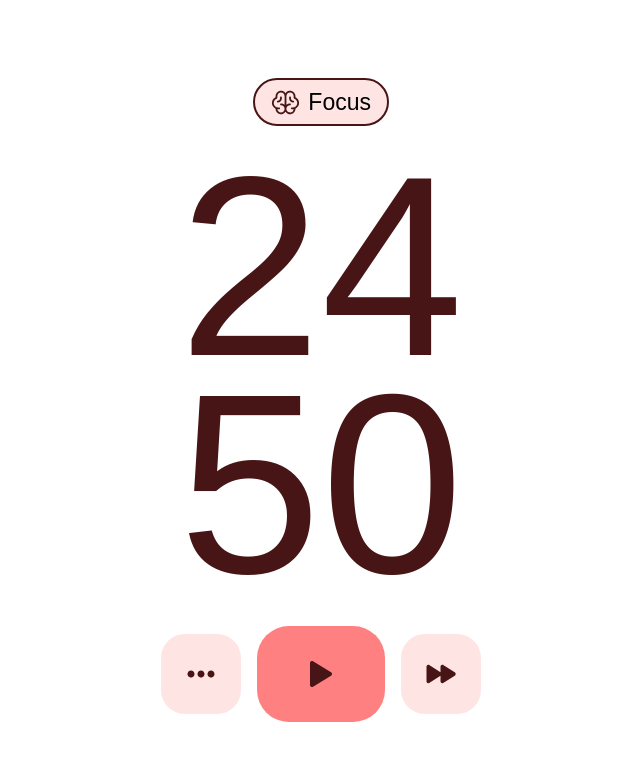
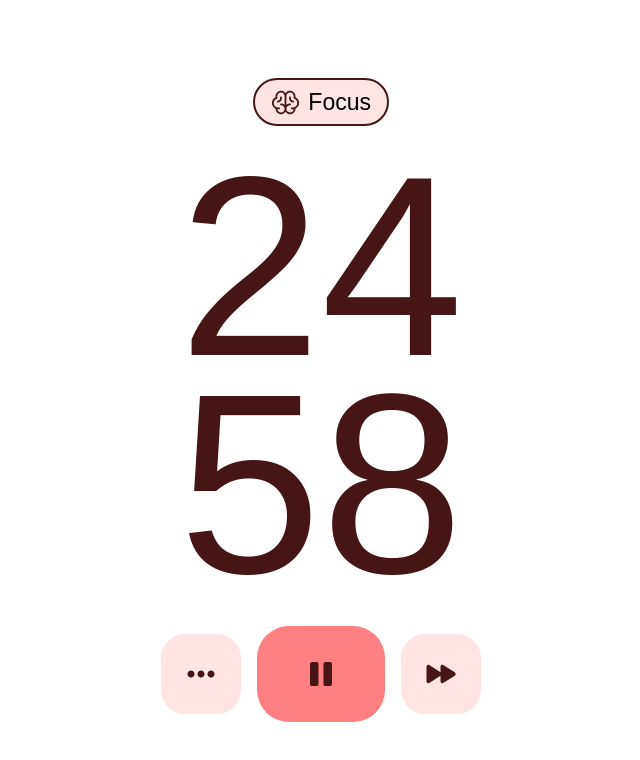
Before and after one commit to roman-mirzoian/pomodoro-timer, a React (Create React App) app: page / in a window 1280 px wide. Both pictures are taken after a click on the button 640 px from the left and 673 px from the top of the page. Shown: the top 760 px of the page, without its empty margins (319-959 px from the left). Built offline with nearby package versions, Linux system fonts and the light colour scheme.

Commit message:
feat: add to project redux, add base controls for start/stop timer

```diff
--- a/package.json
+++ b/package.json
@@ -3,6 +3,7 @@
   "version": "0.1.0",
   "private": true,
   "dependencies": {
+    "@reduxjs/toolkit": "^1.9.5",
     "@testing-library/jest-dom": "^5.16.5",
     "@testing-library/react": "^13.4.0",
     "@testing-library/user-event": "^13.5.0",
@@ -10,10 +11,12 @@
     "@types/node": "^16.18.32",
     "@types/react": "^18.2.6",
     "@types/react-dom": "^18.2.4",
+    "@types/react-redux": "^7.1.25",
     "autoprefixer": "^10.4.14",
     "postcss-cli": "^10.1.0",
     "react": "^18.2.0",
     "react-dom": "^18.2.0",
+    "react-redux": "^8.0.5",
     "react-scripts": "5.0.1",
     "typescript": "^4.9.5",
     "web-vitals": "^2.1.4"
--- a/src/App.tsx
+++ b/src/App.tsx
@@ -1,4 +1,3 @@
-import React from "react";
 import Pomodoro from "./components/Pomodoro";
 
 function App() {
--- a/src/components/ControlButtons.tsx
+++ b/src/components/ControlButtons.tsx
@@ -1,17 +1,37 @@
 import { FunctionComponent } from "react";
-import { ButtonName, StatusState } from "../types/types";
+import { AppState, ButtonName, StatusState } from "../types/types";
 import CommonButton from "../ui/Buttons/CommonButton";
+import { useAppDispatch, useAppSelector } from "../hooks/redux";
+import { timerSlice } from "../store/reducers/TimerSlice";
 
 interface ControlButtonsProps {}
 
 const ControlButtons: FunctionComponent<ControlButtonsProps> = () => {
+  const { appState } = useAppSelector((state) => state.timerReducer);
+  const { changeAppState } = timerSlice.actions;
+  const dispatch = useAppDispatch();
+
+  function handlePlayButtonClick() {
+    if (appState === AppState.PAUSE || appState === AppState.STOP) {
+      dispatch(changeAppState(AppState.PLAY));
+    }
+    if (appState === AppState.PLAY) {
+      dispatch(changeAppState(AppState.PAUSE));
+    }
+  }
+
   return (
     <div className="flex items-center gap-x-4">
       <CommonButton
         state={StatusState.FOCUS}
         buttonName={ButtonName.SETTINGS}
       />
-      <CommonButton state={StatusState.FOCUS} buttonName={ButtonName.PLAY} />
+      <CommonButton
+        appState={appState}
+        state={StatusState.FOCUS}
+        buttonName={ButtonName.PLAY}
+        onClick={handlePlayButtonClick}
+      />
       <CommonButton state={StatusState.FOCUS} buttonName={ButtonName.NEXT} />
     </div>
   );
--- a/src/components/Pomodoro.tsx
+++ b/src/components/Pomodoro.tsx
@@ -12,6 +12,7 @@ const mainStyle =
 
 interface PomodoroProps {}
 
+// @renderOn
 const Pomodoro: FunctionComponent<PomodoroProps> = () => {
   const state = "focus";
   let appBackgroundStyle;
@@ -28,5 +29,6 @@ const Pomodoro: FunctionComponent<PomodoroProps> = () => {
     </div>
   );
 };
+// @renderOff
 
 export default Pomodoro;
--- a/src/components/Times.tsx
+++ b/src/components/Times.tsx
@@ -1,18 +1,24 @@
 import { FunctionComponent, useEffect, useState } from "react";
 import TimerView from "../ui/TimerView/TimerView";
-import { StatusState } from "../types/types";
+import { AppState, StatusState } from "../types/types";
+import { useAppSelector } from "../hooks/redux";
 
 interface TimerProps {}
 
+// @renderOn
 const Timer: FunctionComponent<TimerProps> = () => {
+  const { appState } = useAppSelector((state) => state.timerReducer);
+
   const startingMinutes = 25;
   const [currentTime, setCurrentTime] = useState({
     minutes: startingMinutes,
     seconds: 0,
   });
   const [timeInSeconds, setTimeInSeconds] = useState(startingMinutes * 60);
+  const [timerId, setTimerId] = useState<NodeJS.Timer>();
 
-  useEffect(() => {
+  function timerAction(action: AppState) {
+    if (action === AppState.PLAY) {
       const interval = setInterval(() => {
         setTimeInSeconds((prevTime) => {
           const updatedTime = prevTime - 1;
@@ -23,12 +29,23 @@ const Timer: FunctionComponent<TimerProps> = () => {
         });
       }, 1000);
 
+      setTimerId(interval);
+      return;
+    }
+    if (timerId) {
+      clearInterval(timerId);
+    }
+  }
+
+  useEffect(() => {
+    timerAction(appState);
     return () => {
-      clearInterval(interval);
+      clearInterval(timerId);
     };
-  }, []);
+  }, [appState]);
 
   return <TimerView state={StatusState.FOCUS} time={currentTime} />;
 };
+// @renderOff
 
 export default Timer;
--- /dev/null
+++ b/src/hooks/redux.ts
@@ -0,0 +1,5 @@
+import { TypedUseSelectorHook, useDispatch, useSelector } from "react-redux";
+import { AppDispath, RootState } from "../store/store";
+
+export const useAppDispatch = () => useDispatch<AppDispath>();
+export const useAppSelector: TypedUseSelectorHook<RootState> = useSelector;
--- a/src/index.tsx
+++ b/src/index.tsx
@@ -2,8 +2,16 @@ import React from "react";
 import ReactDOM from "react-dom/client";
 import "./index.css";
 import App from "./App";
+import { Provider } from "react-redux";
+import { setupStore } from "./store/store";
+
+const store = setupStore();
 
 const root = ReactDOM.createRoot(
   document.getElementById("root") as HTMLElement
 );
-root.render(<App />);
+root.render(
+  <Provider store={store}>
+    <App />
+  </Provider>
+);
--- /dev/null
+++ b/src/store/reducers/TimerSlice.ts
@@ -0,0 +1,48 @@
+import { PayloadAction, createSlice } from "@reduxjs/toolkit";
+import { AppState, StatusState } from "../../types/types";
+
+interface TimerState {
+  appState: AppState;
+  status: StatusState;
+  settings: {
+    darkMode: boolean;
+    focusLength: number;
+    shortBreakLength: number;
+    longBreakLength: number;
+    notifications: boolean;
+  };
+}
+
+const initialState: TimerState = {
+  appState: AppState.STOP,
+  status: StatusState.FOCUS,
+  settings: {
+    darkMode: false,
+    focusLength: 25,
+    shortBreakLength: 25,
+    longBreakLength: 25,
+    notifications: false,
+  },
+};
+
+export const timerSlice = createSlice({
+  name: "timer",
+  initialState,
+  reducers: {
+    changeAppState(state, action: PayloadAction<string>) {
+      switch (action.payload) {
+        case AppState.PAUSE:
+          state.appState = AppState.PAUSE;
+          break;
+        case AppState.PLAY:
+          state.appState = AppState.PLAY;
+          break;
+        case AppState.STOP:
+          state.appState = AppState.STOP;
+          break;
+      }
+    },
+  },
+});
+
+export default timerSlice.reducer;
--- /dev/null
+++ b/src/store/store.ts
@@ -0,0 +1,14 @@
+import { combineReducers, configureStore } from "@reduxjs/toolkit";
+import timerReducer from "./reducers/TimerSlice";
+
+const rootReducers = combineReducers({
+  timerReducer,
+});
+
+export const setupStore = () => {
+  return configureStore({ reducer: rootReducers });
+};
+
+export type RootState = ReturnType<typeof rootReducers>;
+export type AppStore = ReturnType<typeof setupStore>;
+export type AppDispath = AppStore["dispatch"];
--- a/src/types/types.ts
+++ b/src/types/types.ts
@@ -1,3 +1,9 @@
+export enum AppState {
+  STOP = "STOP",
+  PLAY = "PLAY",
+  PAUSE = "PAUSE",
+}
+
 export enum StatusState {
   FOCUS = "FOCUS",
   SHORT_BREAK = "SHORT_BREAK",
--- a/src/ui/Buttons/CommonButton.tsx
+++ b/src/ui/Buttons/CommonButton.tsx
@@ -1,5 +1,5 @@
 import { FunctionComponent } from "react";
-import { ButtonName, StatusState } from "../../types/types";
+import { AppState, ButtonName, StatusState } from "../../types/types";
 import styles from "./CommonButton.module.css";
 import { ITEM_COLORS } from "../../constants";
 
@@ -10,17 +10,22 @@ const mainBtnStyle = "w-[80px] h-[80px] flex justify-center items-center";
 
 // @typesOn
 interface CommonButtonProps {
+  appState?: AppState;
   state: StatusState.FOCUS;
   buttonName: ButtonName;
+  onClick?: () => void;
 }
 // @typesOff
 
 // @renderOn
 const CommonButton: FunctionComponent<CommonButtonProps> = ({
+  appState,
   state,
   buttonName,
+  onClick,
 }) => {
   let buttonColor, btnStyle, buttonComponent;
+  console.log(appState);
 
   switch (state) {
     case StatusState.FOCUS:
@@ -30,7 +35,12 @@ const CommonButton: FunctionComponent<CommonButtonProps> = ({
   }
   switch (buttonName) {
     case ButtonName.PLAY:
-      buttonComponent = <PlayButtonView color={buttonColor} />;
+      buttonComponent =
+        appState === AppState.PLAY ? (
+          <PauseButtonView color={buttonColor} />
+        ) : (
+          <PlayButtonView color={buttonColor} />
+        );
       btnStyle = `${styles.focusPlayBackground} ${playBtnStyle}`;
       break;
     case ButtonName.NEXT:
@@ -45,7 +55,7 @@ const CommonButton: FunctionComponent<CommonButtonProps> = ({
 
   return (
     <div className={btnStyle}>
-      <button>{buttonComponent}</button>
+      <button onClick={onClick}>{buttonComponent}</button>
     </div>
   );
 };
@@ -62,6 +72,23 @@ function PlayButtonView({ color }: { color: string }) {
     >
       <path
         d="M22 13C21.9992 13.3439 21.9104 13.6818 21.7419 13.9816C21.5734 14.2814 21.3309 14.533 21.0375 14.7125L3.03749 25.7C2.73766 25.89 2.3914 25.9939 2.0365 26.0006C1.68159 26.0072 1.33169 25.9162 1.02499 25.7375C0.713758 25.5667 0.454302 25.3152 0.273924 25.0095C0.093547 24.7037 -0.00108208 24.355 -6.18584e-06 24V1.99996C-0.00108208 1.64496 0.093547 1.29623 0.273924 0.990471C0.454302 0.684709 0.713758 0.433218 1.02499 0.26246C1.33169 0.0837584 1.68159 -0.00725329 2.0365 -0.000640198C2.3914 0.00597289 2.73766 0.109956 3.03749 0.29996L21.0375 11.2875C21.3309 11.4669 21.5734 11.7185 21.7419 12.0183C21.9104 12.3181 21.9992 12.6561 22 13Z"
+        fill={color}
+      />
+    </svg>
+  );
+}
+
+function PauseButtonView({ color }: { color: string }) {
+  return (
+    <svg
+      width="22"
+      height="24"
+      viewBox="0 0 22 24"
+      fill="none"
+      xmlns="http://www.w3.org/2000/svg"
+    >
+      <path
+        d="M22 2V22C22 22.5304 21.7893 23.0391 21.4142 23.4142C21.0391 23.7893 20.5304 24 20 24H15.5C14.9696 24 14.4609 23.7893 14.0858 23.4142C13.7107 23.0391 13.5 22.5304 13.5 22V2C13.5 1.46957 13.7107 0.960859 14.0858 0.585786C14.4609 0.210714 14.9696 0 15.5 0H20C20.5304 0 21.0391 0.210714 21.4142 0.585786C21.7893 0.960859 22 1.46957 22 2ZM6.5 0H2C1.46957 0 0.960859 0.210714 0.585786 0.585786C0.210714 0.960859 0 1.46957 0 2V22C0 22.5304 0.210714 23.0391 0.585786 23.4142C0.960859 23.7893 1.46957 24 2 24H6.5C7.03043 24 7.53914 23.7893 7.91421 23.4142C8.28929 23.0391 8.5 22.5304 8.5 22V2C8.5 1.46957 8.28929 0.960859 7.91421 0.585786C7.53914 0.210714 7.03043 0 6.5 0Z"
         fill={color}
       />
     </svg>
```
Also changed, not shown: src/constants.ts (renamed from src/constants.js), 1 other file (tests, documents, lock files or other folders). Lines whose indentation alone changed are shown as unchanged.
